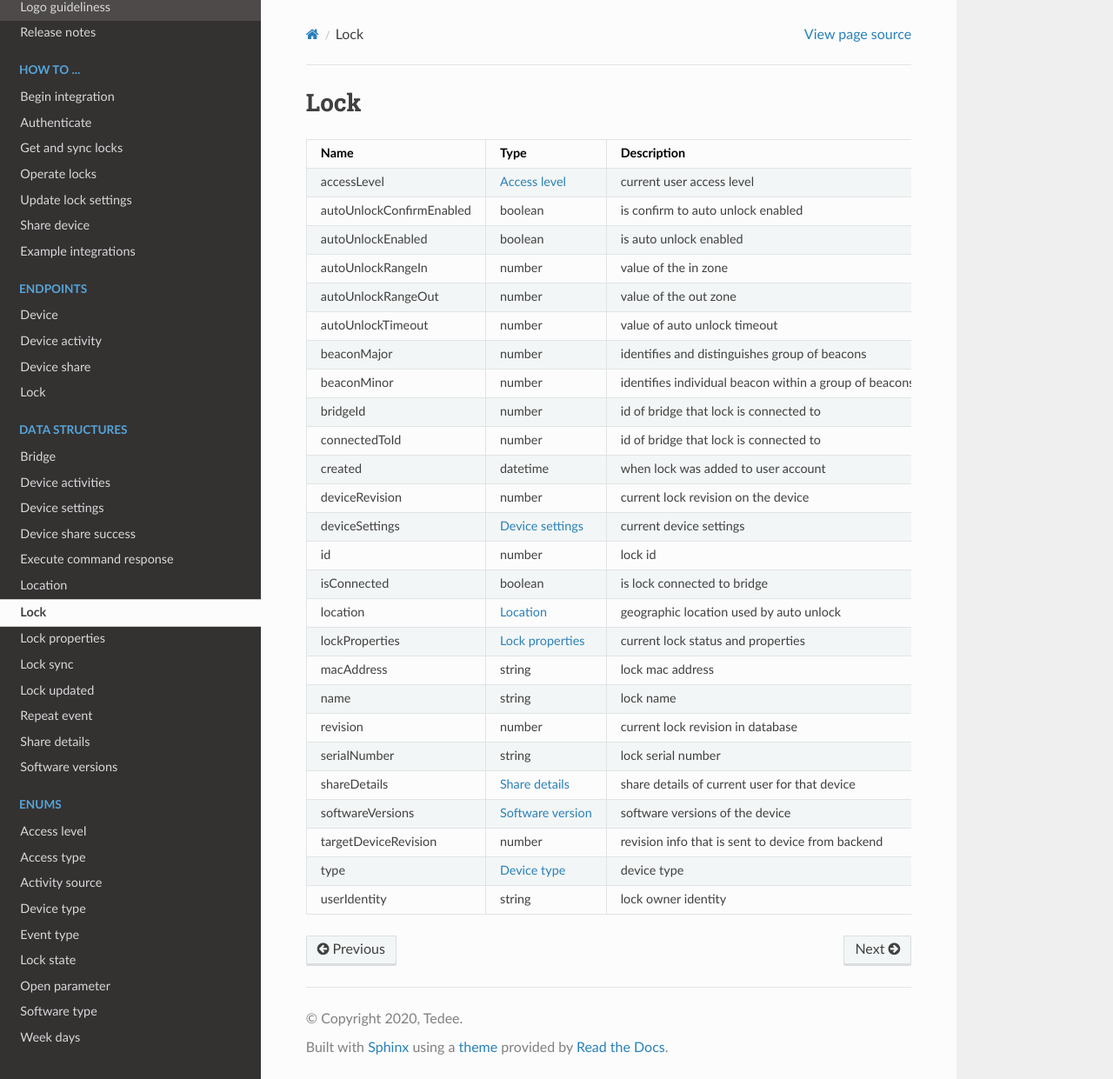
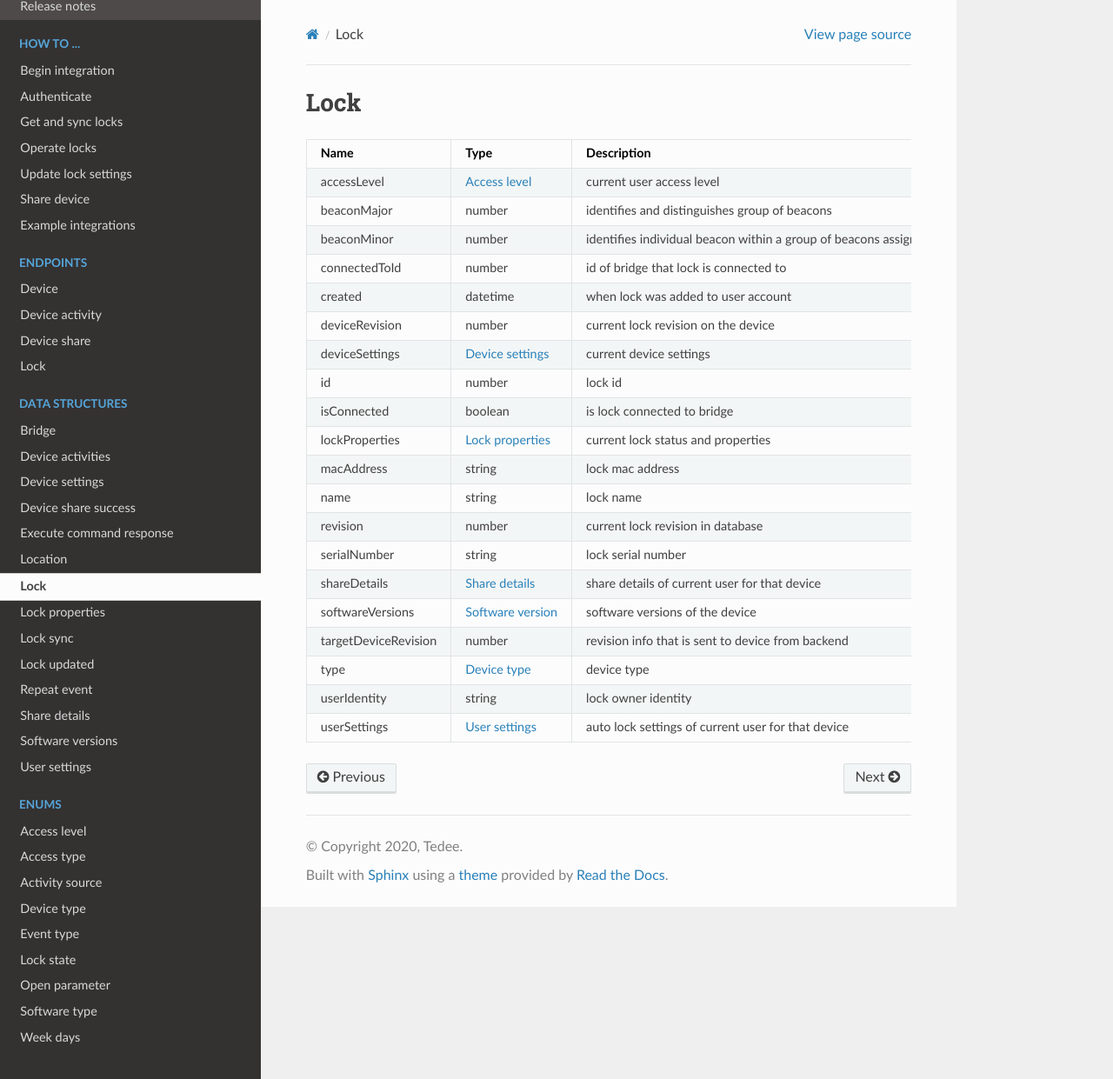
Before and after one commit to tedee-com/tedee-api-doc, a Sphinx documentation site: the page built from docs/source/datastructures/lock.rst, in a window 1280 px wide and 1241 px high. Shown: the whole window at 87% size. Built offline with Sphinx 7.4.7 and the Read the Docs theme 2.0.0, drawn with Linux system fonts in a browser that asks for light colours.

Commit message:
Update datastructures

```diff
--- a/docs/source/datastructures/bridge.rst
+++ b/docs/source/datastructures/bridge.rst
@@ -13,15 +13,11 @@ Bridge
 +------------------------+----------------------------------------------------+---------------------------------------------------+
 | bridgeId               | number                                             | id of bridge                                      |
 +------------------------+----------------------------------------------------+---------------------------------------------------+
-| connectedToId          | number                                             | id of bridge                                      |
-+------------------------+----------------------------------------------------+---------------------------------------------------+
 | created                | datetime                                           | date when bridge was added to user account        |
 +------------------------+----------------------------------------------------+---------------------------------------------------+
 | deviceRevision         | number                                             | current bridge revision on the device             |
 +------------------------+----------------------------------------------------+---------------------------------------------------+
 | id                     | number                                             | bridge id                                         |
-+------------------------+----------------------------------------------------+---------------------------------------------------+
-| iotDeviceName          | string                                             | bridge iot name                                   |
 +------------------------+----------------------------------------------------+---------------------------------------------------+
 | isConnected            | boolean                                            | is bridge connected                               |
 +------------------------+----------------------------------------------------+---------------------------------------------------+
@@ -45,7 +41,5 @@ Bridge
 +------------------------+----------------------------------------------------+---------------------------------------------------+
 | userIdentity           | string                                             | bridge owner identity                             |
 +------------------------+----------------------------------------------------+---------------------------------------------------+
-| voIPNumberId           | number                                             | voip number                                       |
-+------------------------+----------------------------------------------------+---------------------------------------------------+
 | wasConfigured          | boolean                                            | is wifi was configured on bridge                  |
 +------------------------+----------------------------------------------------+---------------------------------------------------+
--- a/docs/source/datastructures/lock.rst
+++ b/docs/source/datastructures/lock.rst
@@ -6,22 +6,10 @@ Lock
 +==========================+====================================================+===================================================+
 | accessLevel              | :doc:`Access level <../enums/access-level>`        | current user access level                         |
 +--------------------------+----------------------------------------------------+---------------------------------------------------+
-| autoUnlockConfirmEnabled | boolean                                            | is confirm to auto unlock enabled                 |
-+--------------------------+----------------------------------------------------+---------------------------------------------------+
-| autoUnlockEnabled        | boolean                                            | is auto unlock enabled                            |
-+--------------------------+----------------------------------------------------+---------------------------------------------------+
-| autoUnlockRangeIn        | number                                             | value of the in zone                              |
-+--------------------------+----------------------------------------------------+---------------------------------------------------+
-| autoUnlockRangeOut       | number                                             | value of the out zone                             |
-+--------------------------+----------------------------------------------------+---------------------------------------------------+
-| autoUnlockTimeout        | number                                             | value of auto unlock timeout                      |
-+--------------------------+----------------------------------------------------+---------------------------------------------------+
 | beaconMajor              | number                                             | identifies and distinguishes group of beacons     |
 +--------------------------+----------------------------------------------------+---------------------------------------------------+
 | beaconMinor              | number                                             | identifies individual beacon within a group of    |
 |                          |                                                    | beacons assigned a major value                    |
-+--------------------------+----------------------------------------------------+---------------------------------------------------+
-| bridgeId                 | number                                             | id of bridge that lock is connected to            |
 +--------------------------+----------------------------------------------------+---------------------------------------------------+
 | connectedToId            | number                                             | id of bridge that lock is connected to            |
 +--------------------------+----------------------------------------------------+---------------------------------------------------+
@@ -34,8 +22,6 @@ Lock
 | id                       | number                                             | lock id                                           |
 +--------------------------+----------------------------------------------------+---------------------------------------------------+
 | isConnected              | boolean                                            | is lock connected to bridge                       |
-+--------------------------+----------------------------------------------------+---------------------------------------------------+
-| location                 | :doc:`Location <location>`                         | geographic location used by auto unlock           |
 +--------------------------+----------------------------------------------------+---------------------------------------------------+
 | lockProperties           | :doc:`Lock properties <lock-properties>`           | current lock status and properties                |
 +--------------------------+----------------------------------------------------+---------------------------------------------------+
@@ -57,3 +43,5 @@ Lock
 +--------------------------+----------------------------------------------------+---------------------------------------------------+
 | userIdentity             | string                                             | lock owner identity                               |
 +--------------------------+----------------------------------------------------+---------------------------------------------------+
+| userSettings             | :doc:`User settings <user-settings>`               | auto lock settings of current user for that device|
++--------------------------+----------------------------------------------------+---------------------------------------------------+
--- a/docs/source/index.rst
+++ b/docs/source/index.rst
@@ -58,6 +58,7 @@ Tedee API documentation
    Repeat event <datastructures/repeat-event>
    Share details <datastructures/share-details>
    Software versions <datastructures/software-versions>
+   User settings <datastructures/user-settings>
 
 .. toctree::
    :maxdepth: 1
```
Also changed, not shown: docs/source/datastructures/user-settings.rst (added, +18 -0 lines).
